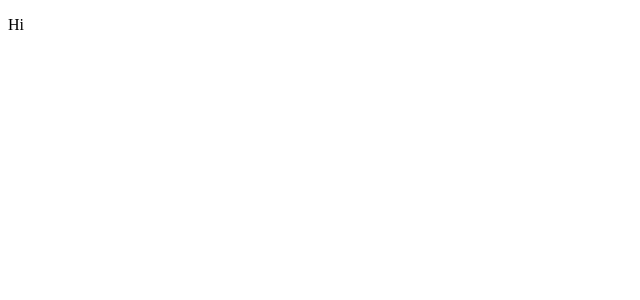
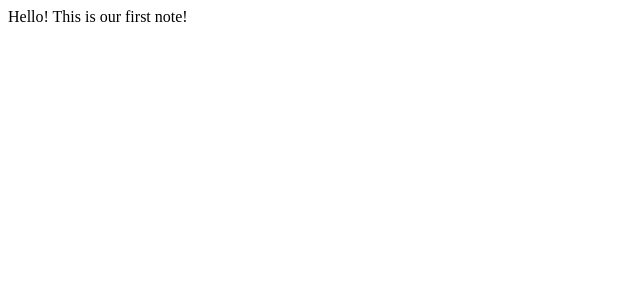
Before and after one commit to kathrynhoule/notes-app-react, a React (Vite) app: page / in a window 1280 px wide. Shown: the top 300 px of the page, without its empty margins (0-640 px from the left). Built offline with nearby package versions, Linux system fonts and the light colour scheme.

Commit message:
adds files for individual notes and notes list

```diff
--- a/src/App.jsx
+++ b/src/App.jsx
@@ -1,8 +1,9 @@
 import React from "react";
+import NotesList from "./components/NotesList";
 
 const App = () => {
      return (
-          <p>Hi</p>
+          <NotesList />
      )
 }
 
--- /dev/null
+++ b/src/components/Note.jsx
@@ -0,0 +1,11 @@
+import React from "react";
+
+const Note = () => {
+     return (
+          <div className="note">
+               <span>Hello! This is our first note!</span>
+          </div>
+     )
+}
+
+export default Note;
--- /dev/null
+++ b/src/components/NotesList.jsx
@@ -0,0 +1,12 @@
+import React from "react";
+import Note from "./Note";
+
+const NotesList = () => {
+     return (
+          <div class="notes-list">
+               <Note />
+          </div>
+     )
+}
+
+export default NotesList;
```
